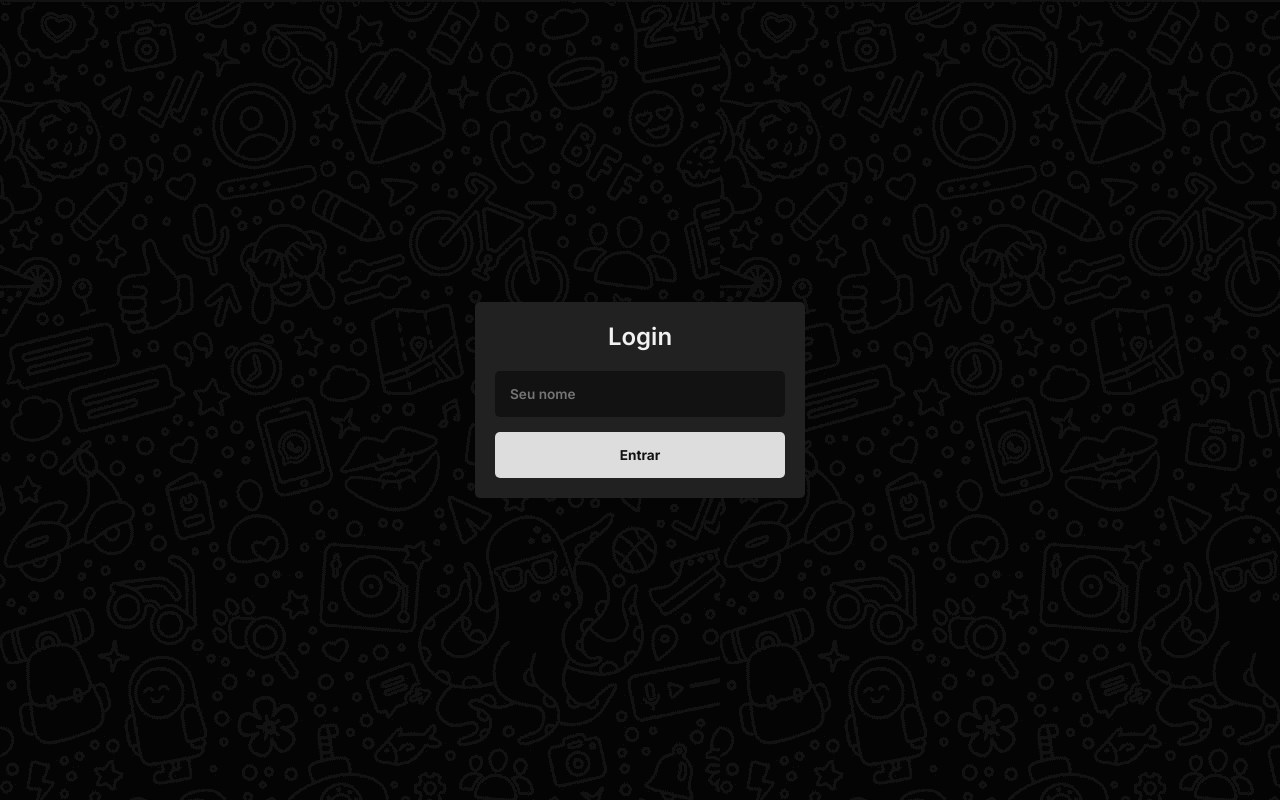
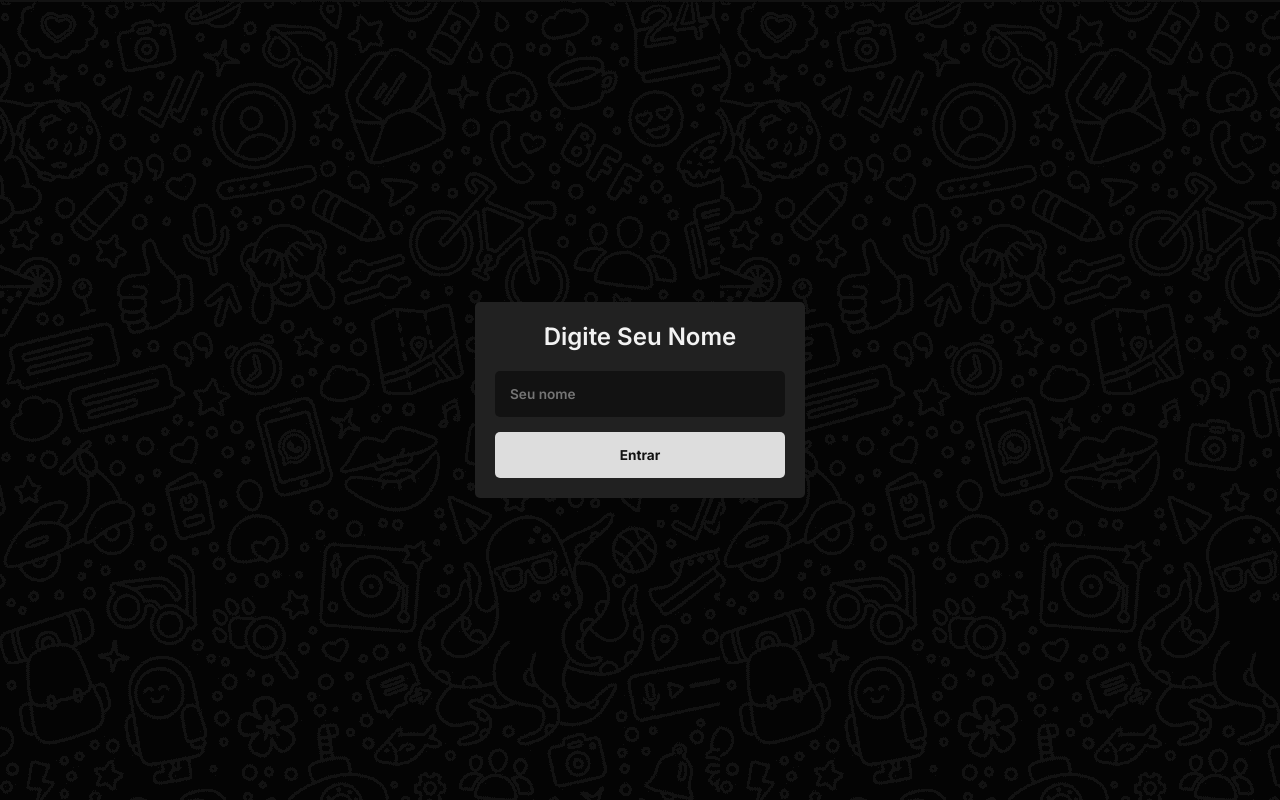
Before and after one commit to LucasGoncalves24/chat, a plain HTML site: page frontend/index.html in a window 1280 px wide. Drawn offline with nearby package versions, Linux system fonts and the light colour scheme.

Commit message:
Update index.html

```diff
--- a/frontend/index.html
+++ b/frontend/index.html
@@ -14,7 +14,7 @@
     <section class="container">
 
         <section class="login">
-            <h2>Login</h2>
+            <h2>Digite Seu Nome</h2>
             <form class="login__form">
                 <input type="text" class="login__input" placeholder="Seu nome" required />
                 <button type="submit" class="login__button">Entrar</button>
```
